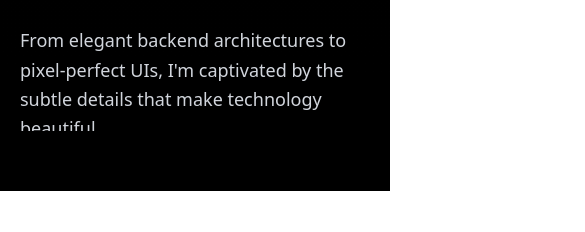
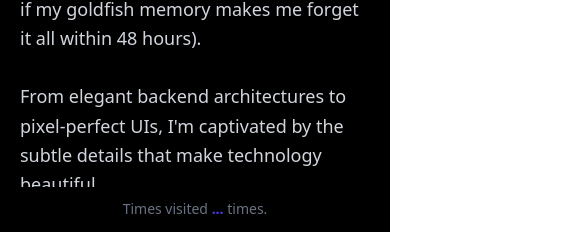
Before and after one commit to prik73/portfolio_v1, a React (Vite) app in the folder prik/: page / in a window 390 px wide. Shown: the part 653-885 px from the top of the page, 585 px wide, since content can reach past the window. Before the commit the page ends 844 px from the top, so only its background shows below. Built offline with nearby package versions, Linux system fonts and the light colour scheme; no server answers.

Commit message:
making mobile responsive

```diff
--- a/prik/src/components/Footer.jsx
+++ b/prik/src/components/Footer.jsx
@@ -1,8 +1,7 @@
-
 export default function Footer({ count }) {
   return (
-    <div className="text-center text-sm text-gray-500 py-4 ml-350">
-      times visited{' '}
+    <div className="text-center text-sm text-gray-500 py-4 px-4">
+      Times visited{' '}
       <span className="font-bold text-indigo-600">{count ?? '...'}</span> times.
     </div>
   );
--- a/prik/src/pages/Home.jsx
+++ b/prik/src/pages/Home.jsx
@@ -22,7 +22,7 @@ export default function Home() {
   }, []);
 
   return (
-    <div className="h-screen pt-24 w-full bg-gradient-to-t from-black to-neutral-900 text-white flex items-start justify-center px-5 -my-15 overflow-hidden no-scrollbar">
+    <div className="h-screen pt-24 w-full bg-gradient-to-t from-black to-neutral-900 text-white flex items-start justify-center px-5 -my-1 overflow-hidden no-scrollbar">
       <div className="grid grid-cols-1 md:grid-cols-2 gap-10 max-w-6xl w-full mt-30 py-44">
         {/* Left: Humanized Introduction */}
         <div className="flex flex-col justify-center space-y-6">
```
Also changed, not shown: prik/src/assets/img1.png (added).
